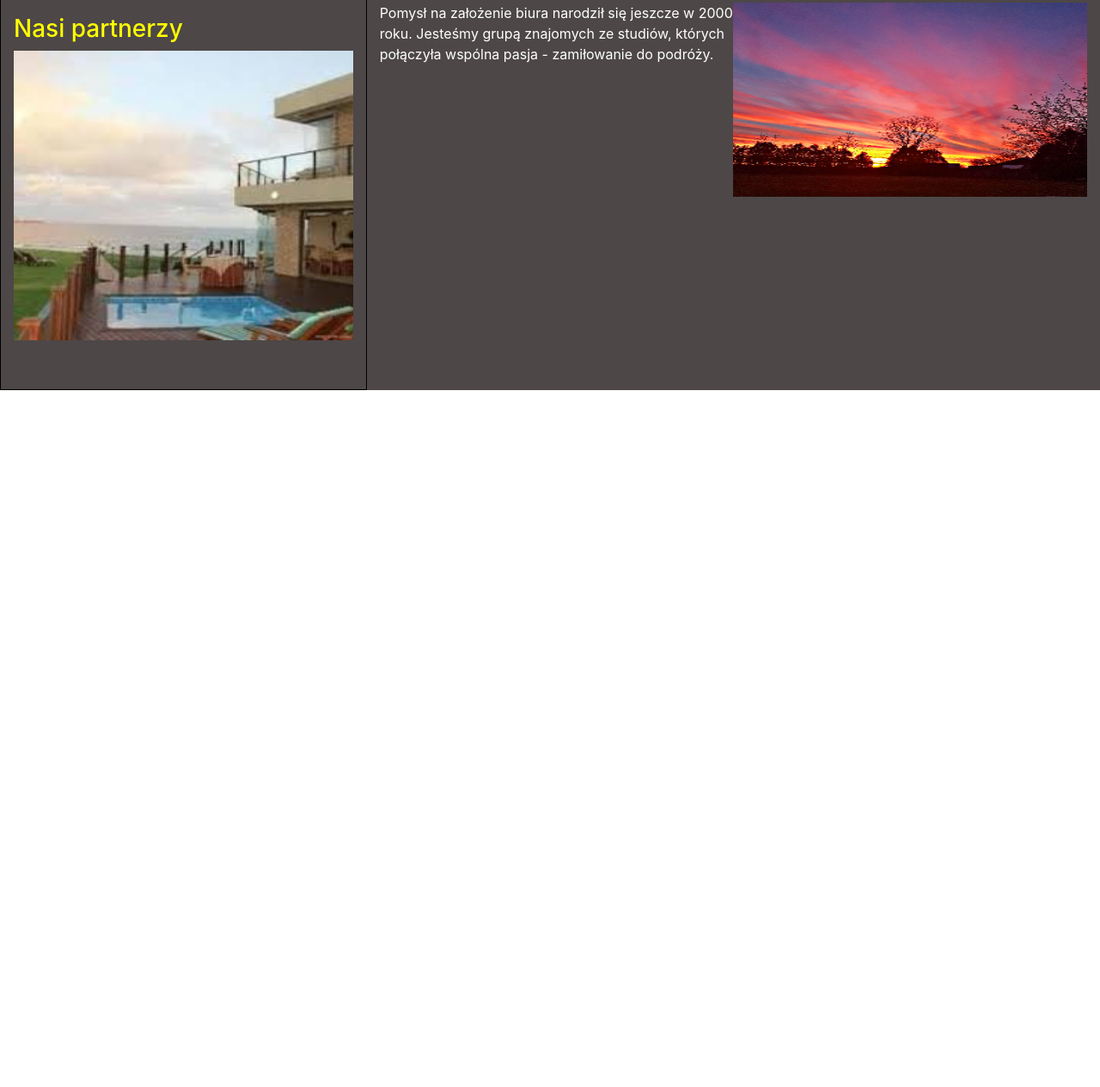
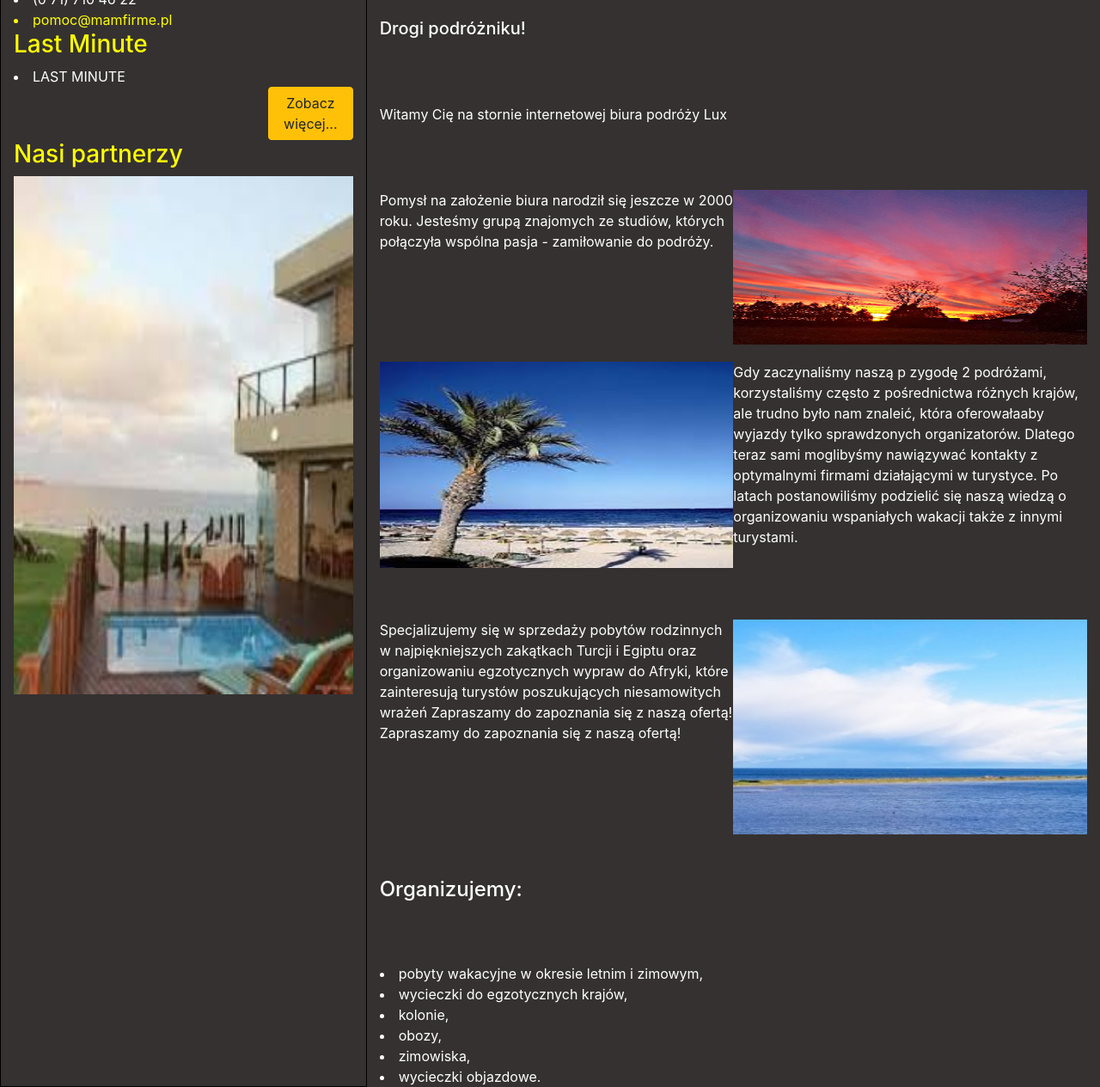
Before and after one commit to Artur123-123/05.02.2021, a plain HTML site: page index.html in a window 1280 px wide. Shown: the part 817-2082 px from the top of the page at 86% size. Before the commit the page ends 1271 px from the top, so only its background shows below. Drawn offline with nearby package versions, Linux system fonts and the light colour scheme.

Commit message:
05.02.2021

```diff
--- a/index.html
+++ b/index.html
@@ -5,11 +5,14 @@
     <meta name="viewport" content="width=device-width, initial-scale=1.0">
     <link rel="stylesheet" href="https://cdn.jsdelivr.net/npm/bootstrap@4.5.3/dist/css/bootstrap.min.css" integrity="sha384-TX8t27EcRE3e/ihU7zmQxVncDAy5uIKz4rEkgIXeMed4M0jlfIDPvg6uqKI2xXr2" crossorigin="anonymous">
     <link rel="stylesheet" href="style.css">
-    <link rel="stylesheet" href="style.css">
     <title>Document</title>
 </head>
 <body>
     <div class="container-fluid nav-color">
+        <h2 class="yellow-colour">Jan Kowalski</h2>
+        <h2 class="white-colour text-center">z myślą o podróżnikach</h2>
+        <img src="insta.png" class="logo-img" alt="">
+        <img src="fb.png" class="logo-img" alt="">
         <ul class="nav justify-content-center">
             <li class="nav-item">
               <a class="nav-link active" href="#">O nas</a>
@@ -35,16 +38,16 @@
         <div class="row">
             <div class="col-sm-12 col-md-12 col-lg-4 border-leftside">
                 <h3 class="heading-color">Kontakt</h3>
-                <li>ul. Kłodnicka 7/13</li>
-                <li>(0 71) 710 46 22</li>
-                <li>pomoc@mamfirme.pl</li>
-                <br>
+                <li class="white-colour">ul. Kłodnicka 7/13</li>
+                <li class="white-colour">(0 71) 710 46 22</li>
+                <li class="heading-color">pomoc@mamfirme.pl</li>
+                <!-- <br> -->
                 <h3 class="heading-color">Last Minute</h3>
                 <li class="white-colour">LAST MINUTE</li>
-                <br>
+                <!-- <br> -->
                 <button type="button" class="btn btn-warning button-left">Zobacz więcej...</button>
-                <br>
-                <br>
+                <!-- <br>
+                <br> -->
                 <h3 class="heading-color">Nasi partnerzy</h3>
                 <img src="hotel.jpg" class="hotel-img" alt="">
             </div>
@@ -52,10 +55,23 @@
                 <h3 class="heading-color grid-item1">O nas</h3>
                 <h5 class="white-colour grid-item2">Drogi podróżniku!</h5>
                 <p class="white-colour grid-item3">Witamy Cię na stornie internetowej biura podróży Lux</p>
-                <br>
-                <br>
                 <p class="white-colour grid-item4">Pomysł na założenie biura narodził się jeszcze w 2000 roku. Jesteśmy grupą znajomych ze studiów, których połączyła wspólna pasja - zamiłowanie do podróży.</p>
                 <img src="sky.png" class="grid-item5 width-sky-img" alt="">
+                <p class="white-colour grid-item6">Gdy zaczynaliśmy naszą p zygodę 2 podróżami, korzystaliśmy często z pośrednictwa różnych krajów, ale trudno było nam znaleić, która oferowałaaby wyjazdy tylko sprawdzonych organizatorów.  Dlatego teraz sami moglibyśmy nawiązywać kontakty z optymalnymi firmami działającymi w turystyce.  Po latach postanowiliśmy podzielić się naszą wiedzą o organizowaniu wspaniałych wakacji także z innymi turystami.</p>
+                <img src="./beach1.jpg" class="grid-item7 width-beach-img" alt="">
+                <p class="grid-item8 white-colour">Specjalizujemy się w sprzedaży pobytów rodzinnych w najpiękniejszych zakątkach Turcji i Egiptu oraz organizowaniu egzotycznych wypraw do Afryki, które zainteresują turystów poszukujących niesamowitych wrażeń Zapraszamy do zapoznania się z naszą ofertą! Zapraszamy do zapoznania się z naszą ofertą!</p>
+                <img src="beach2.jpg" class="grid-item9" alt="">
+                <!-- <div class="col-sm-12 col-md-12 col-lg-7"> -->
+                <h4 class="grid-item10">Organizujemy:</h4>
+                <div class="grid-item11">
+                    <li>pobyty wakacyjne w okresie letnim i zimowym,</li>
+                    <li>wycieczki do egzotycznych krajów,</li>
+                    <li>kolonie,</li>
+                    <li>obozy,</li>
+                    <li>zimowiska,</li>
+                    <li>wycieczki objazdowe.</li>
+                </div>
+                </div>
             </div>
         </div>
     </div>
--- a/style.css
+++ b/style.css
@@ -11,7 +11,7 @@
 }
 
 .background-colour {
-    background-color: rgb(77, 71, 71);
+    background-color:  rgb(53, 49, 49);
 }
 
 .heading-color {
@@ -27,7 +27,7 @@
 }
 
 .br {
-    background-color: rgb(77, 71, 71);
+    background-color: rgb(53, 49, 49);
     height: 30px;
     width: 496.75px;
 }
@@ -48,7 +48,7 @@
 .grid-container {
     display: grid;
     grid-template-columns: 50% 50%;
-    grid-template-rows: 100px 100px 100px 100px 100px 100px;
+    grid-template-rows: 100px 100px 100px 100px 100px 100px 100px 100px 100px 100px 100px 100px 100px;
 }
 
 .grid-item1 {
@@ -76,7 +76,63 @@
     grid-row:  4 / span 6;
 }
 
-.width-sky-img {
+.grid-item6 {
+    grid-column: 2 / span 3;
+    grid-row:  6 / span 8;
+}
+
+.grid-item7 {
+    grid-column: 1;
+    grid-row:  6 / span 8;
+}
+
+.grid-item8 {
+    grid-column: 1;
+    grid-row:  9 / span 11;
+}
+
+.grid-item9 {
+    grid-column: 2;
+    grid-row:  9 / span 11;
     width: 100%;
     height: 50%;
 }
+
+.grid-item10 {
+    grid-column: 1;
+    grid-row:  12 / span 13;
+    color: white;
+}
+
+.grid-item11 {
+    grid-column: 1;
+    grid-row:  13 / span 14;
+    color: white;
+}
+
+
+.width-sky-img {
+    width: 100%;
+    height: 30%;
+}
+
+.width-beach-img {
+    width: 100%;
+    height: 30%;
+}
+
+.yellow-colour {
+    color: yellow;
+    text-align: center;
+}
+
+.text-center {
+    text-align: center;
+}
+
+.logo-img {
+    width: 5%;
+    height: 6%;
+    border-radius: 30%;
+    margin-left: 95%;
+}
```
Also changed, not shown: beach1.jpg (added), beach2.jpg (added), fb.png (added), insta.png (added).
